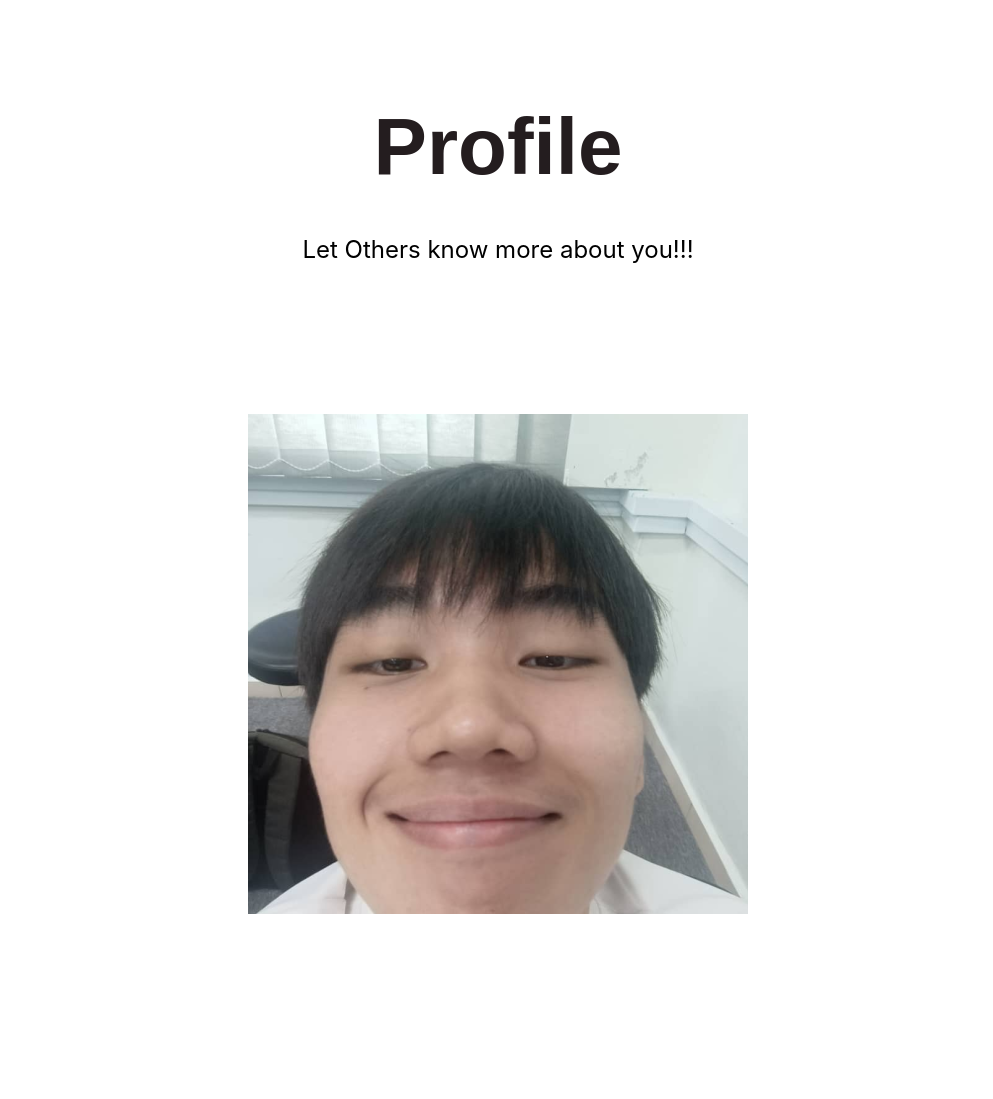
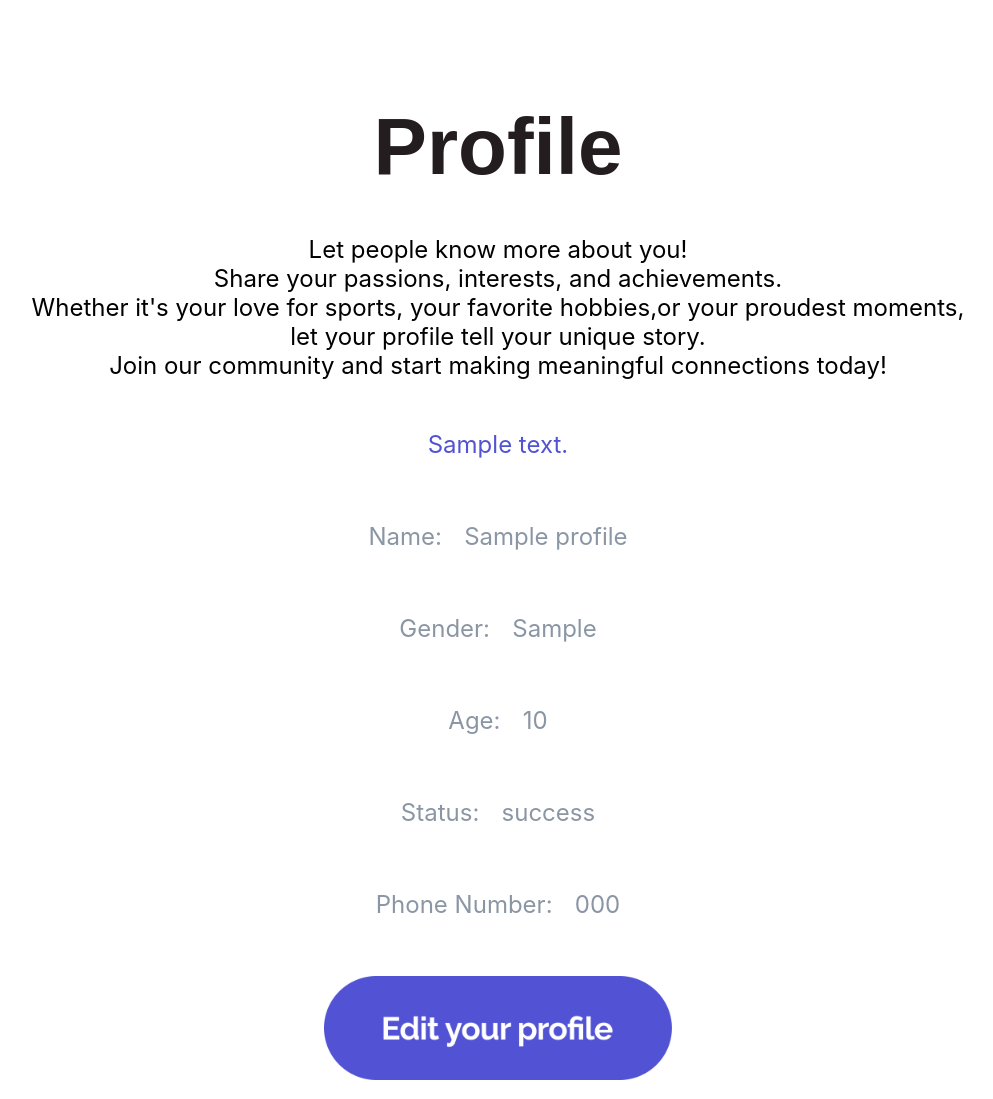
Before and after one commit to liowzhiheng/JomTeam, a PHP site: page /main.php in a window 1280 px wide. Shown: the part 2624-3723 px from the top of the page, without its empty margins (142-1135 px from the left). Before the commit the page ends 3538 px from the top, so only its background shows below. Run offline with PHP 8.4, Linux system fonts and the light colour scheme; the visitor is signed in with stand-in values (Sample User, id 1); tables that the repository leaves empty or names only in its code hold one stand-in row (values such as "Sample post").

Commit message:
main有profile了yay 图片做不出来

```diff
--- a/main.css
+++ b/main.css
@@ -185,14 +185,13 @@ body {
     text-align: center;
     color: #241D1F;
     font-size: 500%;
-    font-family: 'Raleway'-apple-system, BlinkMacSystemFont, "Segoe UI", Roboto, "Helvetica Neue", Arial, sans-serif;
+    font-family: 'Raleway' -apple-system, BlinkMacSystemFont, "Segoe UI", Roboto, "Helvetica Neue", Arial, sans-serif;
     font-weight: 700;
     word-wrap: break-word;
     margin-top: 10%;
 }
 
-.find_match_content
-{
+.find_match_content {
     margin-top: 1%;
     text-align: center;
     color: rgb(0, 0, 0);
@@ -275,14 +274,13 @@ body {
     text-align: center;
     color: #241D1F;
     font-size: 500%;
-    font-family: 'Raleway'-apple-system, BlinkMacSystemFont, "Segoe UI", Roboto, "Helvetica Neue", Arial, sans-serif;
+    font-family: 'Raleway' -apple-system, BlinkMacSystemFont, "Segoe UI", Roboto, "Helvetica Neue", Arial, sans-serif;
     font-weight: 700;
     word-wrap: break-word;
     margin-top: 10%;
 }
 
-.view_profile_content
-{
+.view_profile_content {
     margin-top: 1%;
     text-align: center;
     color: rgb(0, 0, 0);
@@ -290,6 +288,24 @@ body {
     font-family: 'Raleway', -apple-system, BlinkMacSystemFont, "Segoe UI", Roboto, "Helvetica Neue", Arial, sans-serif;
     font-weight: 400;
     word-wrap: break-word
+}
+
+
+
+.main_page_profile_content {
+    color: #8B96A5;
+    font-size: 30%;
+    font-family: 'Inter', -apple-system, BlinkMacSystemFont, "Segoe UI", Roboto, "Helvetica Neue", Arial, sans-serif;
+    font-weight: 400;
+    word-wrap: break-word;
+}
+
+.main_page_profile_content_description {
+    color: #5252D4;
+    font-size: 30%;
+    font-family: 'Inter', -apple-system, BlinkMacSystemFont, "Segoe UI", Roboto, "Helvetica Neue", Arial, sans-serif;
+    font-weight: 400;
+    word-wrap: break-word;
 }
 
 .profile_pic {
@@ -310,3 +326,20 @@ body {
     justify-content: center;
     align-items: center;
 }
+
+.edit_your_profile_button {
+
+    margin: auto;
+    display: flex;
+    justify-content: center;
+    align-items: center;
+}
+
+.edit_your_profile_button img {
+
+    width: 40%;
+    height: auto;
+    margin-top: 5%;
+
+
+}
--- a/main.php
+++ b/main.php
@@ -1,3 +1,26 @@
+<?php
+session_start(); // Start the PHP session
+
+// Check if the user is logged in
+if ($_SESSION["Login"] != "YES") {
+    header("Location: login.php");
+    exit();
+}
+
+// Check if USER_ID is set
+if (!isset($_SESSION["ID"])) {
+    echo "User ID is not set in the session.";
+    exit();
+}
+
+require("config.php");
+
+// Fetch user data
+$user_id = $_SESSION['ID']; // Assuming user ID is stored in session
+$result = mysqli_query($conn, "SELECT * FROM profile WHERE user_id = '$user_id'");
+$rows = mysqli_fetch_assoc($result);
+?>
+
 <!DOCTYPE html>
 <html lang="en">
 
@@ -93,13 +116,53 @@
 
     <!-- view profile-->
     <div class="view_profile">Profile
-        <div class="view_profile_content"><br>Let Others know more about you!!!<br>
+        <div class="view_profile_content"><br>Let people know more about
+            you!<br>Share your passions, interests, and achievements.<br>Whether it's your love for sports, your
+            favorite hobbies,or your proudest
+            moments,<br> let your profile tell your unique story. <br>Join our community and start making
+            meaningful connections today!<br>
         </div>
-        <div class="profile_pic">
+
+        <div>
+            <!-- Profile detail -->
+
+            <div class="group">
+
+                <span><?php echo '<span class="main_page_profile_content_description">' . htmlspecialchars($rows['description']); ?></span>
+            </div>
+
+            <label class="main_page_profile_content">Name:</label>
+            <?php echo '<span class="main_page_profile_content">' . htmlspecialchars($rows['name']); ?>
+        </div>
+        <div class="group">
+            <label for="gender" class="main_page_profile_content ">Gender:</label>
+            <?php echo '<span class="main_page_profile_content">' . htmlspecialchars($rows['gender']); ?>
+        </div>
+        <div class="group">
+            <label for="age" class="main_page_profile_content ">Age:</label>
+            <?php echo '<span class="main_page_profile_content">' . htmlspecialchars($rows['age']); ?>
+        </div>
+        <div class="group">
+            <label for="status" class="main_page_profile_content ">Status:</label>
+            <?php echo '<span class="main_page_profile_content">' . htmlspecialchars($rows['status']); ?>
+        </div>
+        <div class="group">
+            <label for="phone" class="main_page_profile_content ">Phone Number:</label>
+            <?php echo '<span class="main_page_profile_content">' . htmlspecialchars($rows['phone']); ?>
+        </div>
+
+
+        <div class="edit_your_profile_button">
             <a href="view_profile.php">
-                <img src="IMAGE/ZH.png">
+                <img src="IMAGE/edit_your_profile.png">
             </a>
         </div>
+    </div>
+
+    </div>
+
+
+    </div>
 
 </body>
 
```
Also changed, not shown: image/edit_your_profile.png (added), uploads/photo_2024-11-13_14-43-11.jpg (added).
